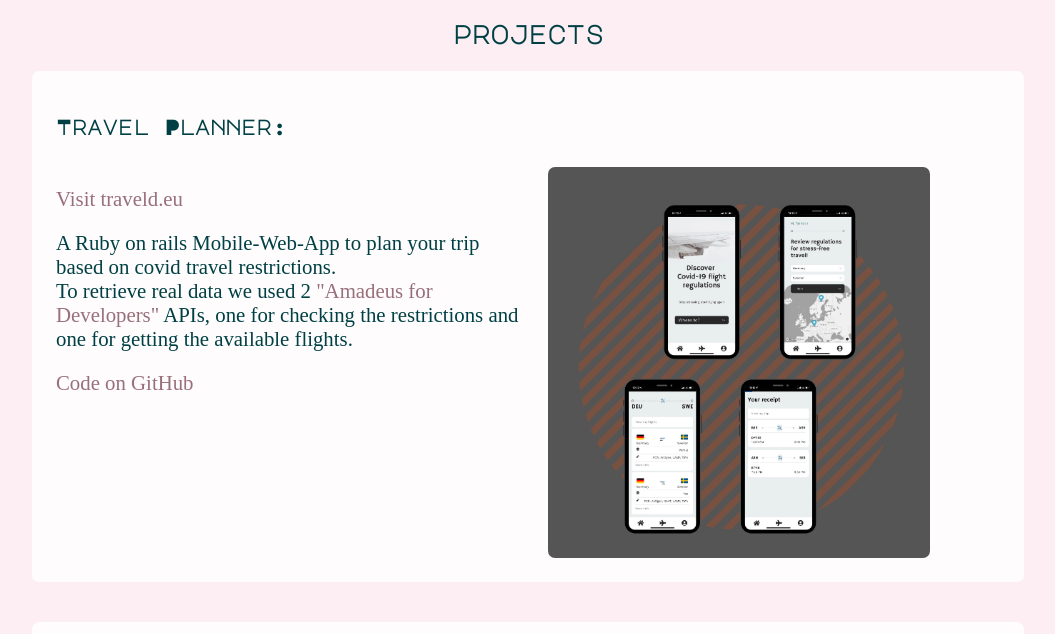
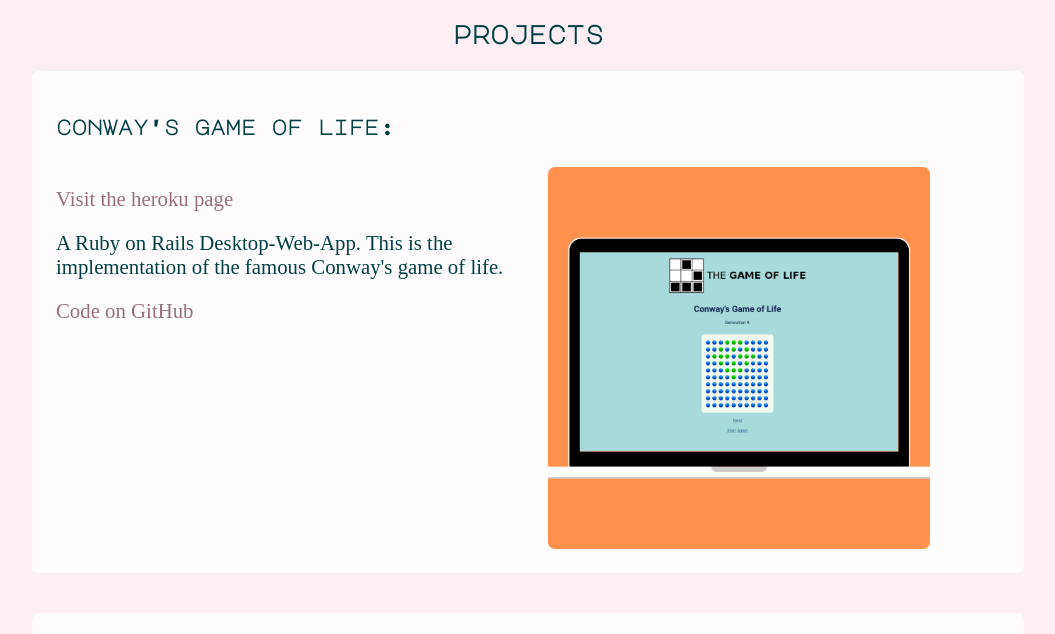
Before and after one commit to FabrizioOnorio/my_website, a website: page index.html in a window 1280 px wide. Shown: the part 991-1625 px from the top of the page, without its empty margins (112-1167 px from the left). Drawn offline with nearby package versions, Linux system fonts and the light colour scheme; a web font is replaced by a local one.

Commit message:
added game of life project and uploaded the new cv

```diff
--- a/index.html
+++ b/index.html
@@ -10,7 +10,7 @@
       <meta property="og:type" content="website" />
       <meta property="og:description" content="Full-stuck web developer, based in Oslo - Norway" />
       <meta property="og:image" content="/metaphoto3.png" />
-      <meta property="og:url" content="https://www.fabrizio.digital/" />
+      <meta property="og:url" content="/" />
 
       <link rel="preconnect" href="https://fonts.googleapis.com">
       <link rel="preconnect" href="https://fonts.gstatic.com" crossorigin>
@@ -33,7 +33,7 @@
       <nav class="navbar">
         <ul class="nav-menu">
           <li class="nav-item">
-            <a href="./cv/CV_FO_.pdf" target="blank" class="nav-link">download cv <i class="fas fa-download"></i></a>
+            <a href="./cv/cvFabrizioOnorio.pdf" target="blank" class="nav-link">download cv <i class="fas fa-download"></i></a>
           </li>
           <li class="nav-item">
             <a href="#about" class="nav-link">about</a>
@@ -55,16 +55,6 @@
         </div>
       </nav>
     </header>
-
-    <!-- <div class="menu">
-      <ul>
-        <a href="./cv/CV_FO.pdf" target="_blank"><li>download my cv</li></a>
-        <a href="#about"><li>about</li></a>
-        <a href="#skills"><li>tech skills</li></a>
-        <a href="#projects"><li>projects</li></a>
-        <a href="#contact"><li>contact</li></a>
-      </ul>
-    </div> -->
 
     <body>
       <div class="container">
@@ -117,8 +107,28 @@
 
         <div id="projects">
           <h2>projects</h2>
+            <!-- start of the game-of-life project card -->
+          <div class="project_div">
+            <h3>conway's game of life:</h3>
+            <div></div>
+            <div class="description_project">
+              <div class="text">
+                <a href="https://game-of-life-fab.herokuapp.com/" target="_blank">
+                  <p>Visit the heroku page</p>
+                </a>
+                <p>A Ruby on Rails Desktop-Web-App. This is the implementation of the famous Conway's game of life.<br>
 
-            <div class="project_div">
+                </p>
+                <p><a href="https://github.com/FabrizioOnorio/game-of-life" target="_blank">Code on GitHub</a></p>
+              </div>
+            </div>
+            <div class="project_img">
+              <img src="./images/projects/game-of-life-picture.png" class="project_img"
+                alt="prototype screenshots of the fabrics airbnb clone project">
+            </div>
+          </div>
+          <!-- start of the travel-planner project card -->
+          <div class="project_div">
               <h3>Travel Planner:</h3>
               <div></div>
               <div class="description_project">
@@ -141,7 +151,7 @@
               </div>
             </div>
 
-
+            <!-- start of the fabrics project card -->
             <div class="project_div">
               <h3>market place for fabrics:</h3>
               <div></div>
@@ -161,6 +171,7 @@
                     alt="prototype screenshots of the fabrics airbnb clone project">
                 </div>
             </div>
+
         </div>
 
         <div id="contact">
```
Also changed, not shown: images/projects/game-of-life-picture.png (added), 2 other files.
